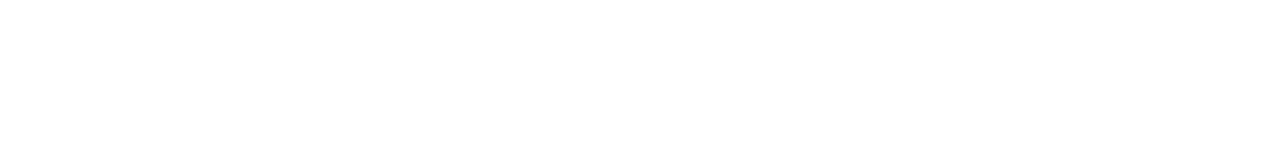
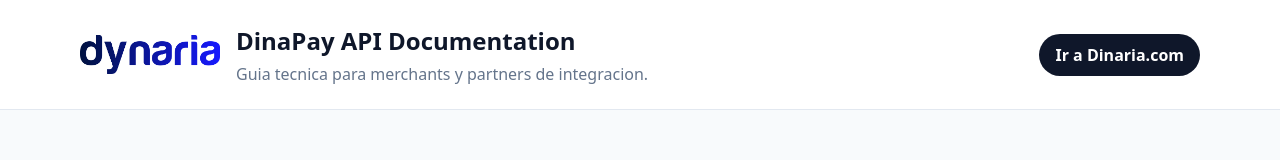
Before and after one commit to Germatic/dinapay-api-docs, a plain HTML site: page index.html in a window 1280 px wide. Drawn offline with Linux system fonts and the light colour scheme.

Commit message:
Enhance docs landing page with logo

```diff
--- a/index.html
+++ b/index.html
@@ -5,14 +5,107 @@
     <meta name="viewport" content="width=device-width, initial-scale=1" />
     <title>DinaPay API Docs</title>
     <style>
+      :root {
+        color-scheme: light;
+        --ink: #0f172a;
+        --muted: #64748b;
+        --border: #e2e8f0;
+      }
+
+      * {
+        box-sizing: border-box;
+      }
+
       body {
         margin: 0;
         font-family: system-ui, -apple-system, Segoe UI, sans-serif;
+        color: var(--ink);
+        background: #f8fafc;
+      }
+
+      .hero {
+        background: #ffffff;
+        border-bottom: 1px solid var(--border);
+        padding: 24px 32px;
+      }
+
+      .hero-inner {
+        max-width: 1120px;
+        margin: 0 auto;
+        display: flex;
+        align-items: center;
+        justify-content: space-between;
+        gap: 16px;
+        flex-wrap: wrap;
+      }
+
+      .logo {
+        display: flex;
+        align-items: center;
+        gap: 16px;
+      }
+
+      .logo img {
+        width: 140px;
+        height: auto;
+      }
+
+      .hero-text h1 {
+        margin: 0;
+        font-size: 24px;
+      }
+
+      .hero-text p {
+        margin: 6px 0 0;
+        color: var(--muted);
+      }
+
+      .cta a {
+        text-decoration: none;
+        color: #ffffff;
+        background: #0f172a;
+        padding: 10px 16px;
+        border-radius: 999px;
+        font-weight: 600;
+      }
+
+      .cta a:hover {
+        background: #1e293b;
+      }
+
+      .docs {
+        max-width: 1120px;
+        margin: 0 auto;
+        padding: 16px 0 0;
+      }
+
+      redoc {
+        display: block;
+        padding: 0 32px 32px;
       }
     </style>
   </head>
   <body>
-    <redoc spec-url="paymentAPI.yaml"></redoc>
+    <header class="hero">
+      <div class="hero-inner">
+        <div class="logo">
+          <img src="DYNARIA (2).png" alt="Dinaria logo" />
+          <div class="hero-text">
+            <h1>DinaPay API Documentation</h1>
+            <p>Guia tecnica para merchants y partners de integracion.</p>
+          </div>
+        </div>
+        <div class="cta">
+          <a href="https://dinaria.com/" target="_blank" rel="noreferrer">
+            Ir a Dinaria.com
+          </a>
+        </div>
+      </div>
+    </header>
+
+    <main class="docs">
+      <redoc spec-url="paymentAPI.yaml"></redoc>
+    </main>
     <script src="https://cdn.redoc.ly/redoc/latest/bundles/redoc.standalone.js"></script>
   </body>
 </html>
```
Also changed, not shown: DYNARIA (2).png (added), DYNARIA blanco (1).png (added).
